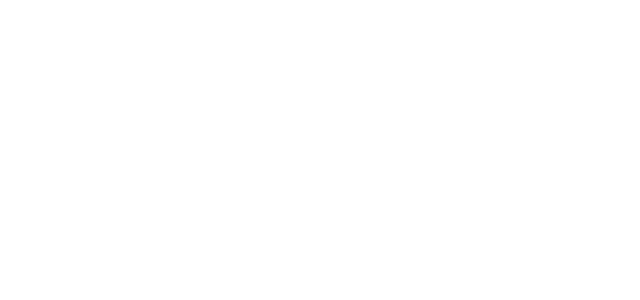
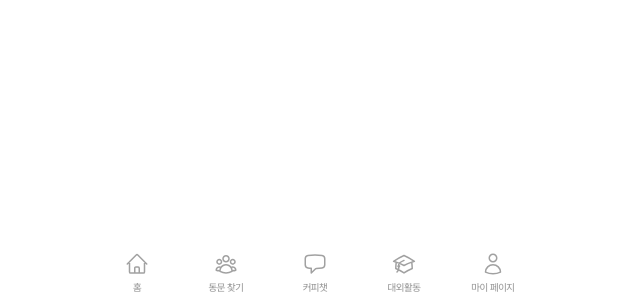
Before and after one commit to Konkuk-KUIT/CamNecT-Web, a React (Vite) app: page / in a window 1280 px wide. Shown: the part 500-800 px from the top of the page, without its empty margins (325-965 px from the left). Built offline with nearby package versions, Linux system fonts and the light colour scheme.

Commit message:
feat: BottomNav 레이아웃 구현

```diff
--- a/src/App.tsx
+++ b/src/App.tsx
@@ -1,11 +1,12 @@
 import { Outlet } from 'react-router-dom';
 import './styles/global.css';
+import { BottomNav } from './components/BottomNav/BottomNav';
 
 // todo 4가지 공통 레이아웃 구조 (헤더 / 탭바 유무)
 function App() {
   return (
     <div>
-
+      <BottomNav/>
       <Outlet/>
     </div>
   );
--- /dev/null
+++ b/src/components/BottomNav/BottomNav.tsx
@@ -0,0 +1,52 @@
+// 하단 네비게이션 바
+import type { IconName } from "../Icon";
+import {BottomNavButton} from "./BottomNavButton";
+
+export interface BottomNavProps {
+    icon: IconName;
+    activeIcon: IconName; // 클릭 시 아이콘
+    label: string;
+    hasBadge?: boolean;
+}
+
+const navList: BottomNavProps[] = [
+    {
+        icon: "home",
+        activeIcon: "homeActive",
+        label: "홈"
+    },
+    {
+        icon: "alumni",
+        activeIcon: "alumniActive",
+        label: "동문 찾기"
+    },
+    {
+        icon: "chat",
+        activeIcon: "chatActive",
+        label: "커피챗",
+        hasBadge: true
+    },
+    {
+        icon: "activity",
+        activeIcon: "activityActive",
+        label: "대외활동"
+    },
+    {
+        icon: "me",
+        activeIcon: "meActive",
+        label: "마이 페이지"
+    }
+];
+
+export const BottomNav = () => {
+    return (
+        <nav className="fixed bottom-0 left-0 right-0 mx-auto
+        w-full max-w-[430px] h-[56px]">
+            <ul className="flex justify-between items-center h-full">
+                {navList.map((nav) => (
+                    <BottomNavButton key={nav.icon} icon={nav.icon} activeIcon={nav.activeIcon} label={nav.label} hasBadge={nav.hasBadge} />
+                ))}
+            </ul>
+        </nav>
+    );
+}
--- /dev/null
+++ b/src/components/BottomNav/BottomNavButton.tsx
@@ -0,0 +1,13 @@
+import Icon from "../Icon";
+import type { BottomNavProps } from "./BottomNav";
+
+export const BottomNavButton = ({icon, activeIcon, label, hasBadge}: BottomNavProps) => {
+    return (
+        <li className="max-w-[74px] w-full h-full flex justify-center">
+            <button className="w-full h-full flex flex-col items-center justify-center gap-1.5">
+                <Icon name={icon} />
+                <p className="text-[10px] font-medium leading-none tracking-[-0.4px] text-gray-650">{label} </p>
+            </button>
+        </li>
+    );
+}
```
